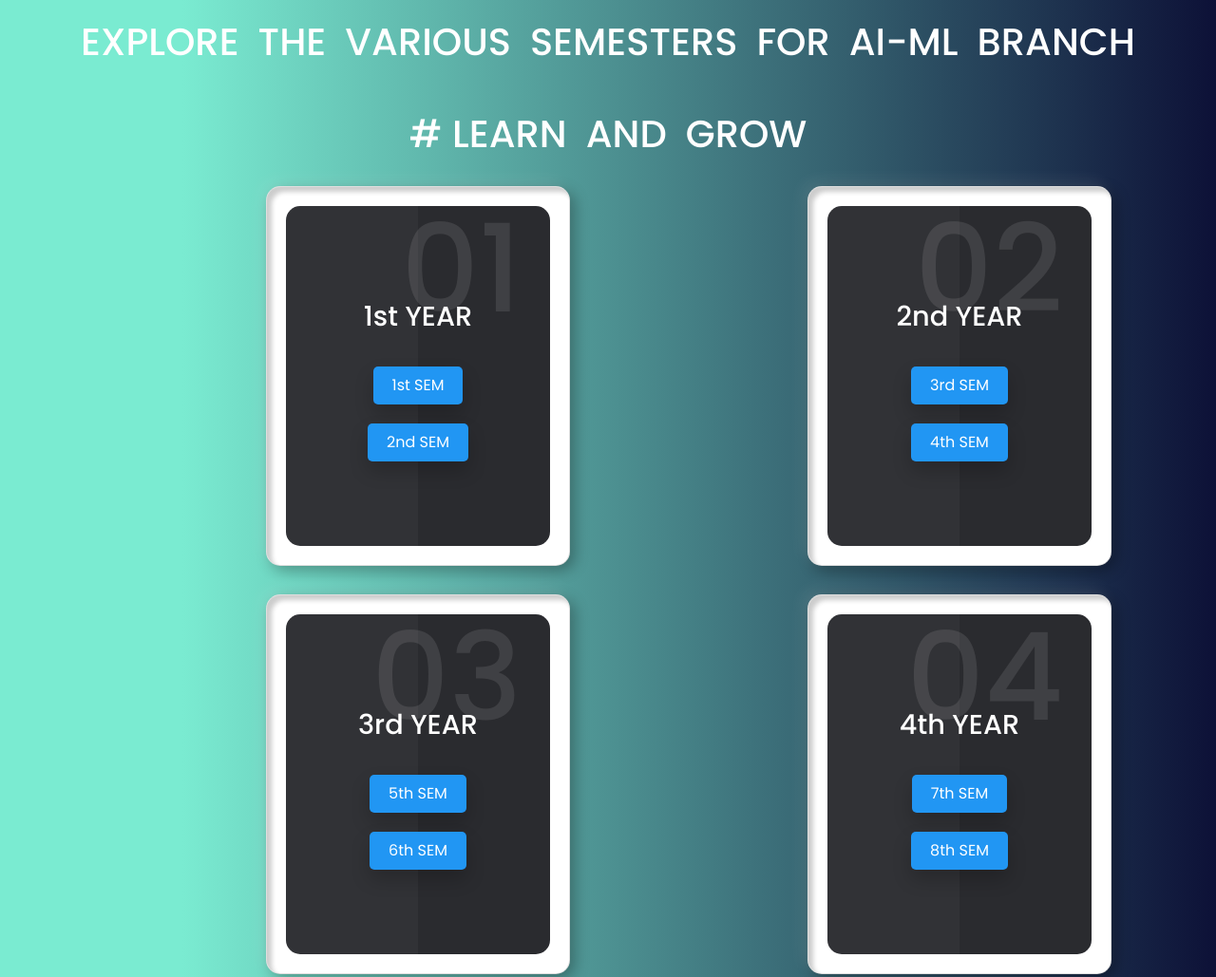
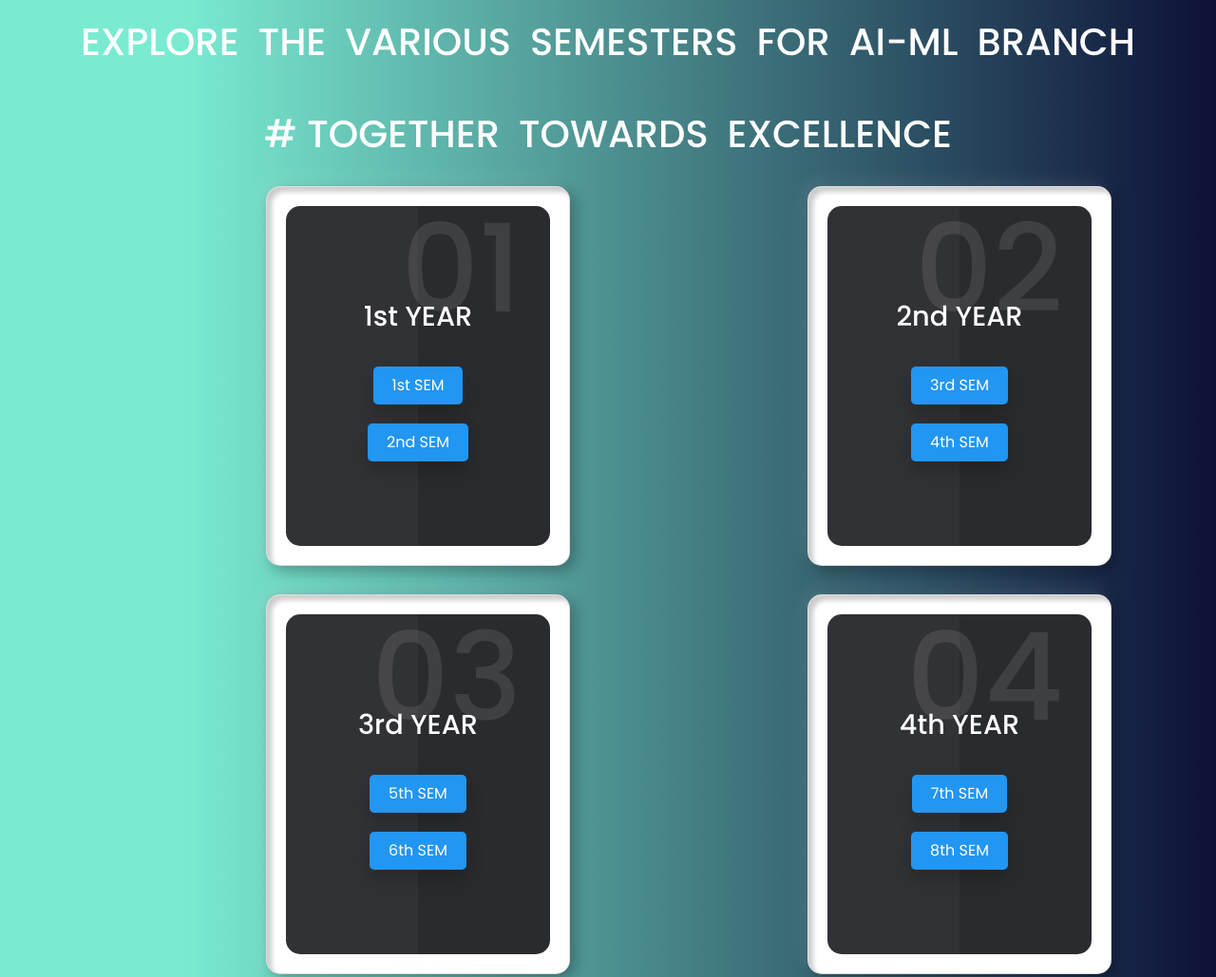
Before and after one commit to KakiKavyaSri/AIML-welcome, a plain HTML site: page index.html in a window 1280 px wide. Shown: the top 1029 px of the page at 95% size. Drawn offline with nearby package versions, Linux system fonts and the light colour scheme.

Commit message:
Removed issue with file

```diff
--- a/index.html
+++ b/index.html
@@ -27,9 +27,9 @@
         <span>FOR</span>
         <span>AI-ML</span>
         <span>BRANCH</span><br><br>
-        <span># LEARN</span>
-        <span>AND</span>
-        <span>GROW</span>
+        <span># TOGETHER</span>
+        <span>TOWARDS</span>
+        <span>EXCELLENCE</span>
 
       </h1>
    </header>
```
